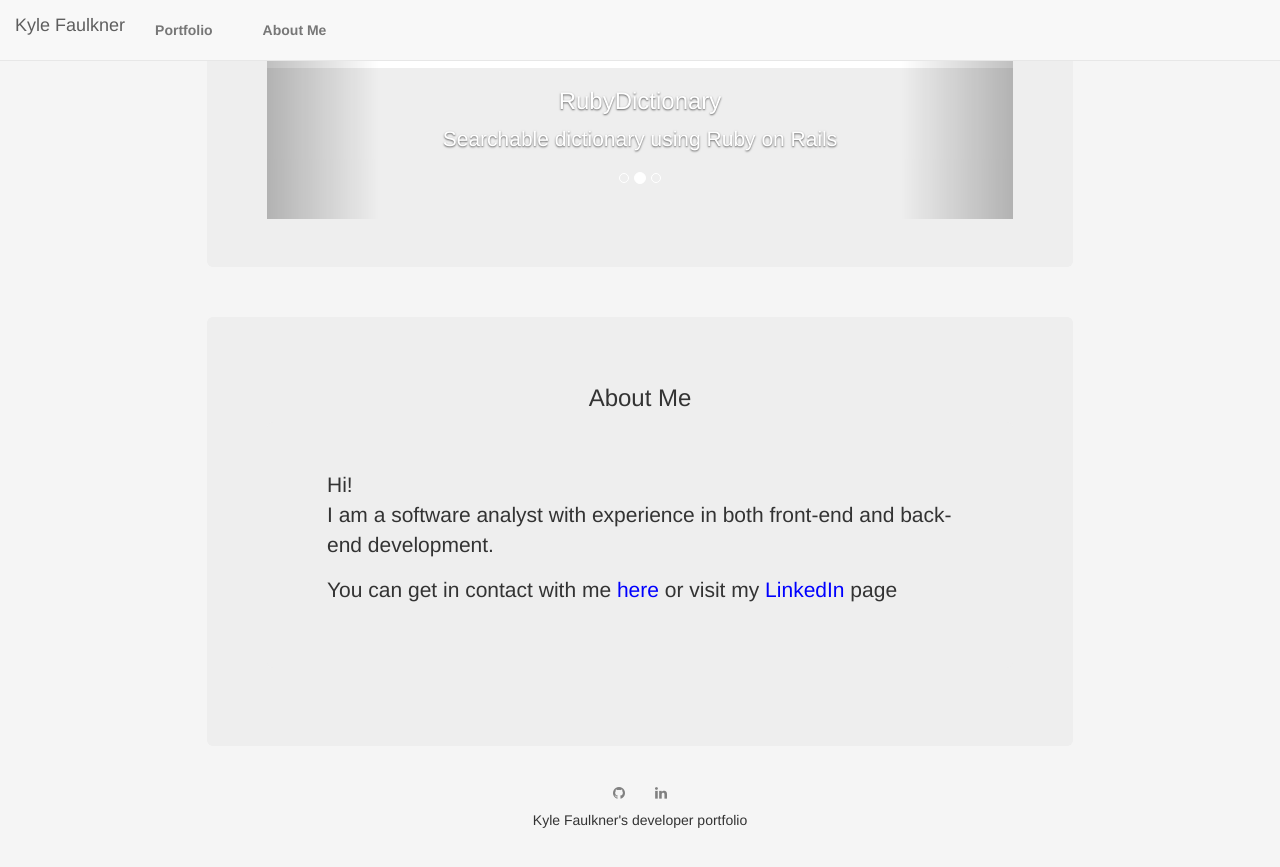
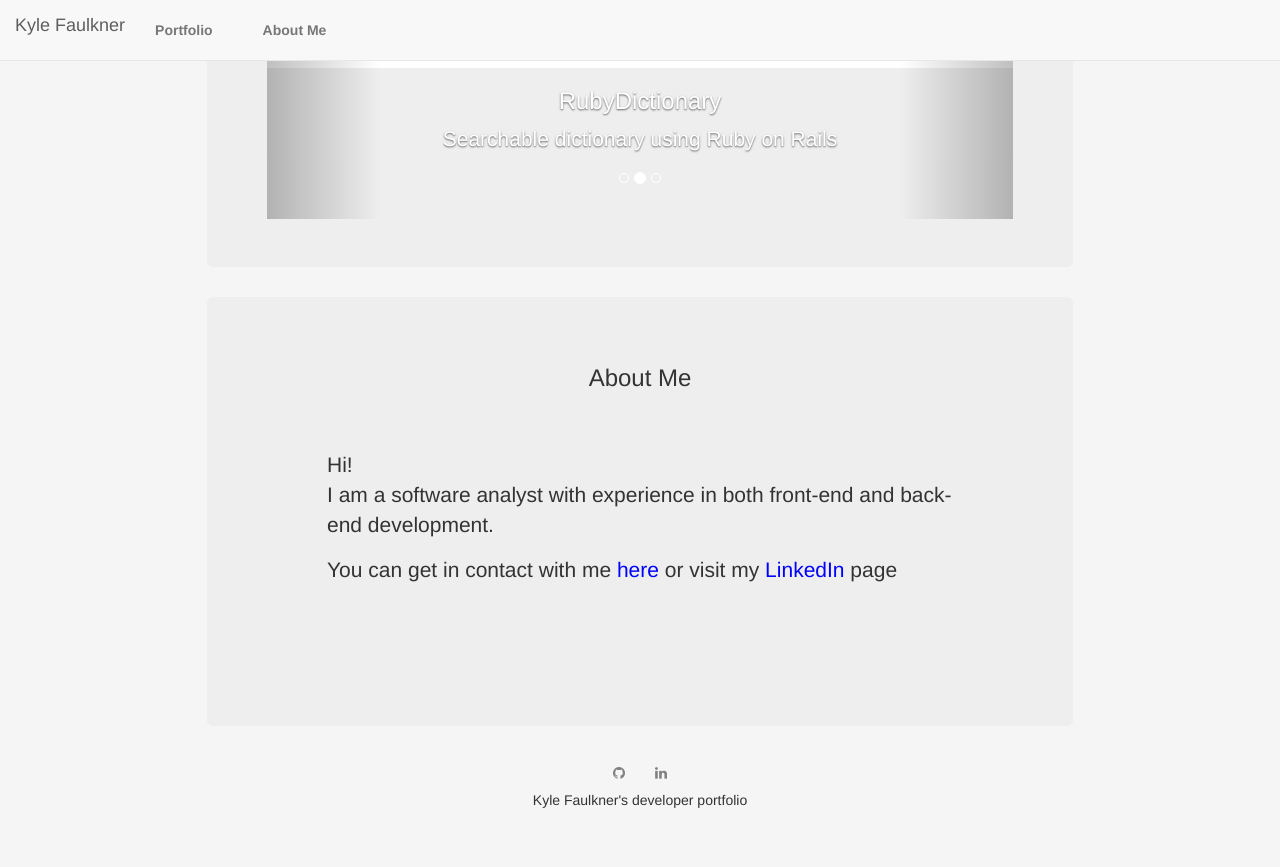
Before and after one commit to Kyle-githubcode/kyle-githubcode.github.io, a Jekyll site: the page built from index.md, in a window 1280 px wide and 900 px high, scrolled down 579 px. Shown: the top 867 px of the window. Built offline with Jekyll 4.4.1, drawn with Linux system fonts in a browser that asks for light colours; nearby versions of some CDN libraries.

Commit message:
Removed empty headings

```diff
--- a/_includes/sections/about.md
+++ b/_includes/sections/about.md
@@ -1,4 +1,4 @@
-<article class="jumbotron">
+<section class="jumbotron">
     <p>
       Hi!<br />
       I am a software analyst with experience in both front-end and back-end development.<br />
@@ -6,4 +6,4 @@
     <p>
       You can get in contact with me <a href="mailto:{{site.email}}?subject=Hi!">here</a> or visit my <a href="https://www.linkedin.com/in/kyle-faulkner-61905b91/">LinkedIn</a> page
     </p>
-</article>
+</section>
--- a/_layouts/index.html
+++ b/_layouts/index.html
@@ -5,9 +5,11 @@
 {% for section in site.data.index-sections %}
 <section id={{section.html}} class="container-fluid">
 
+    {% if section.title %}
     <header class="text-center">
         <h2>{{ section.title }}</h2>
     </header>
+    {% endif %}
 
     <div class="jumbotron">
         <article>
--- a/_layouts/page.html
+++ b/_layouts/page.html
@@ -4,9 +4,11 @@
 
 <div class="container-fluid">
 
+    {% if page.title %}
     <header class="text-center">
         <h2>{{ page.title }}</h2>
     </header>
+    {% endif %}
 
     <div class="jumbotron">
         <article>
```
Lines whose indentation alone changed are shown as unchanged.
